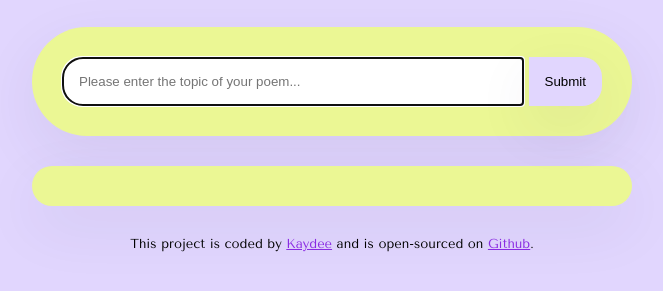
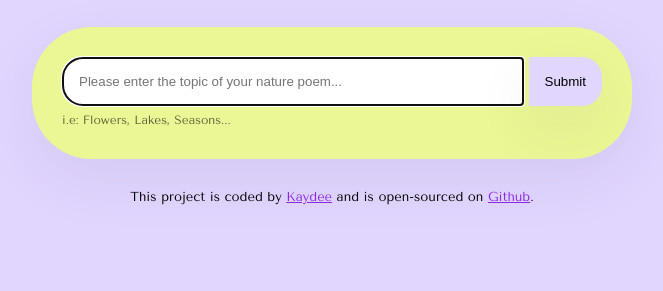
Before and after one commit to kaydee-codes/kaydee-poem-generator, a plain HTML site: page index.html in a window 1280 px wide. Shown: the part 171-462 px from the top of the page, without its empty margins (308-971 px from the left). Drawn offline with nearby package versions, Linux system fonts and the light colour scheme.

Commit message:
modified html, improved JS, hid poem box

```diff
--- a/index.html
+++ b/index.html
@@ -20,11 +20,12 @@
         <h1>AI Nature Poem Generator</h1>
       </header>
       <main>
+        <div class="form-container">
           <form id="poem-generator-form">
             <input
               class="prompt"
               type="text"
-            placeholder="Please enter the topic of your poem..."
+              placeholder="Please enter the topic of your nature poem..."
               autofocus
               required
               autocapitalize="off"
@@ -32,7 +33,9 @@
             />
             <input class="sumbit" type="submit" />
           </form>
-        <div class="poem" id="poem"></div>
+          <div class="hint">i.e: Flowers, Lakes, Seasons...</div>
+        </div>
+        <div class="poem hidden" id="poem"></div>
       </main>
       <footer>
         This project is coded by
--- a/src/index.js
+++ b/src/index.js
@@ -18,6 +18,10 @@ function generatePoem(event) {
     "You are a nature poem expert and you love to write short poems. You are required to generate a four line poem about nature in basic HTML form and seperate each line with a <br />. Please include a title and underline it. Please make sure to follow the users instructions.";
   let apiUrl = `https://api.shecodes.io/ai/v1/generate?prompt=${prompt}&context=${context}&key=${apiKey}`;
 
+  let poemElement = document.querySelector("#poem");
+  poemElement.classList.remove("hidden");
+  poemElement.innerHTML = `Creating your poem about ${instructionsInput.value}...`;
+
   axios.get(apiUrl).then(displayPoem);
 }
 
--- a/src/style.css
+++ b/src/style.css
@@ -17,13 +17,17 @@ h1 {
 }
 
 form {
+  display: flex;
+}
+
+.form-container {
+  background-color: #ebf794;
+  margin-bottom: 30px;
+  box-shadow: 0px 20px 60px rgba(65, 50, 100, 0.08);
+  border-radius: 60px;
   padding: 30px;
-  background-color: #ebf794;
-  border-radius: 60px;
-  display: flex;
-  box-shadow: 0px 20px 60px rgba(65, 50, 100, 0.08);
-  margin-bottom: 30px;
 }
+
 .prompt {
   padding: 16px;
   border: 1px solid black;
@@ -38,6 +42,14 @@ form {
   background-color: #e1d6fe;
   box-shadow: 0px 20px 60px rgba(65, 50, 100, 0.08);
 }
+
+.hint {
+  line-height: 1.5;
+  font-size: 12px;
+  margin-top: 5px;
+  opacity: 0.6;
+}
+
 .poem {
   font-size: 14px;
   background-color: #ebf794;
@@ -47,6 +59,11 @@ form {
   box-shadow: 0px 20px 60px rgba(65, 50, 100, 0.08);
   text-align: center;
 }
+
+.hidden {
+  display: none;
+}
+
 footer {
   text-align: center;
   font-size: 13px;
```
Lines whose indentation alone changed are shown as unchanged.
